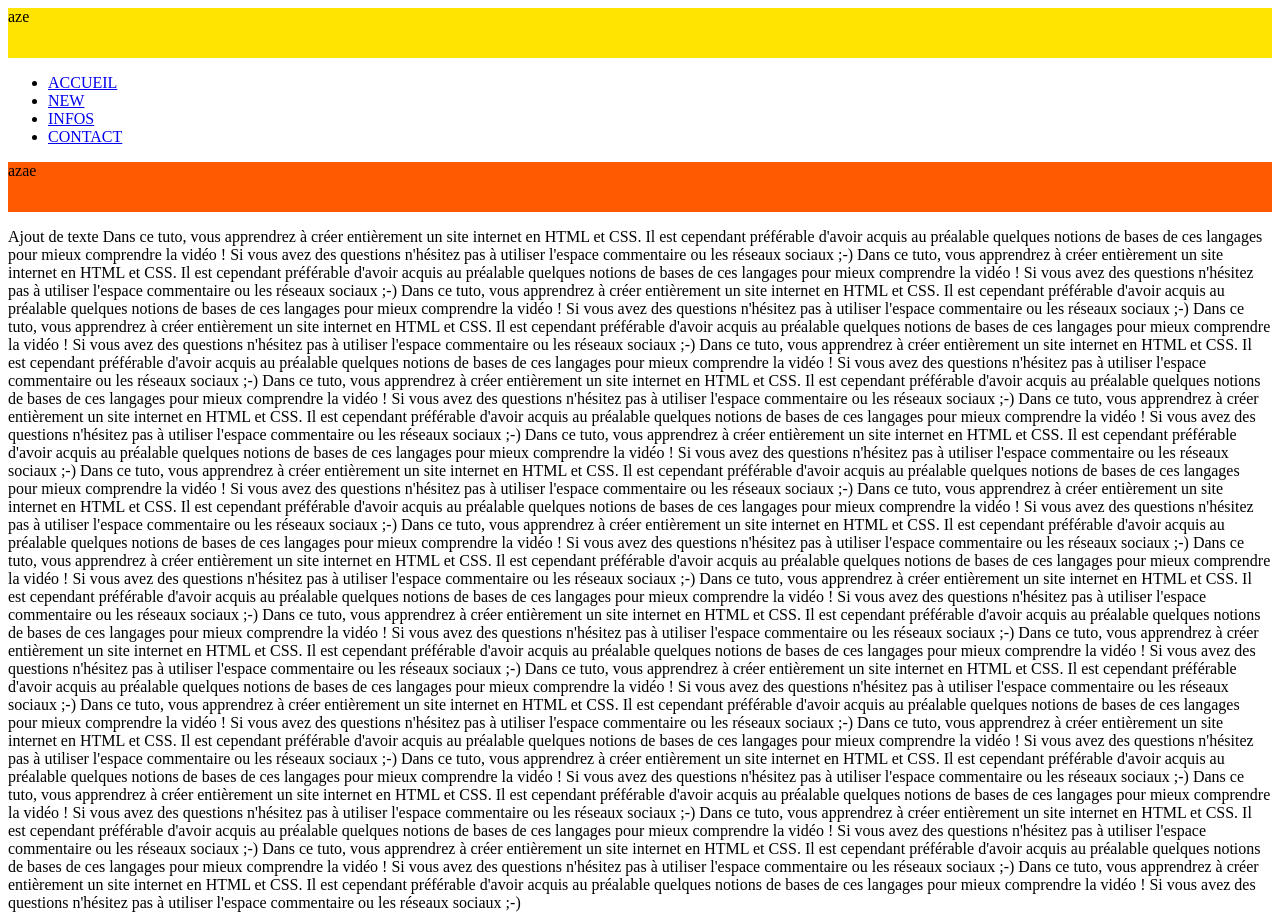
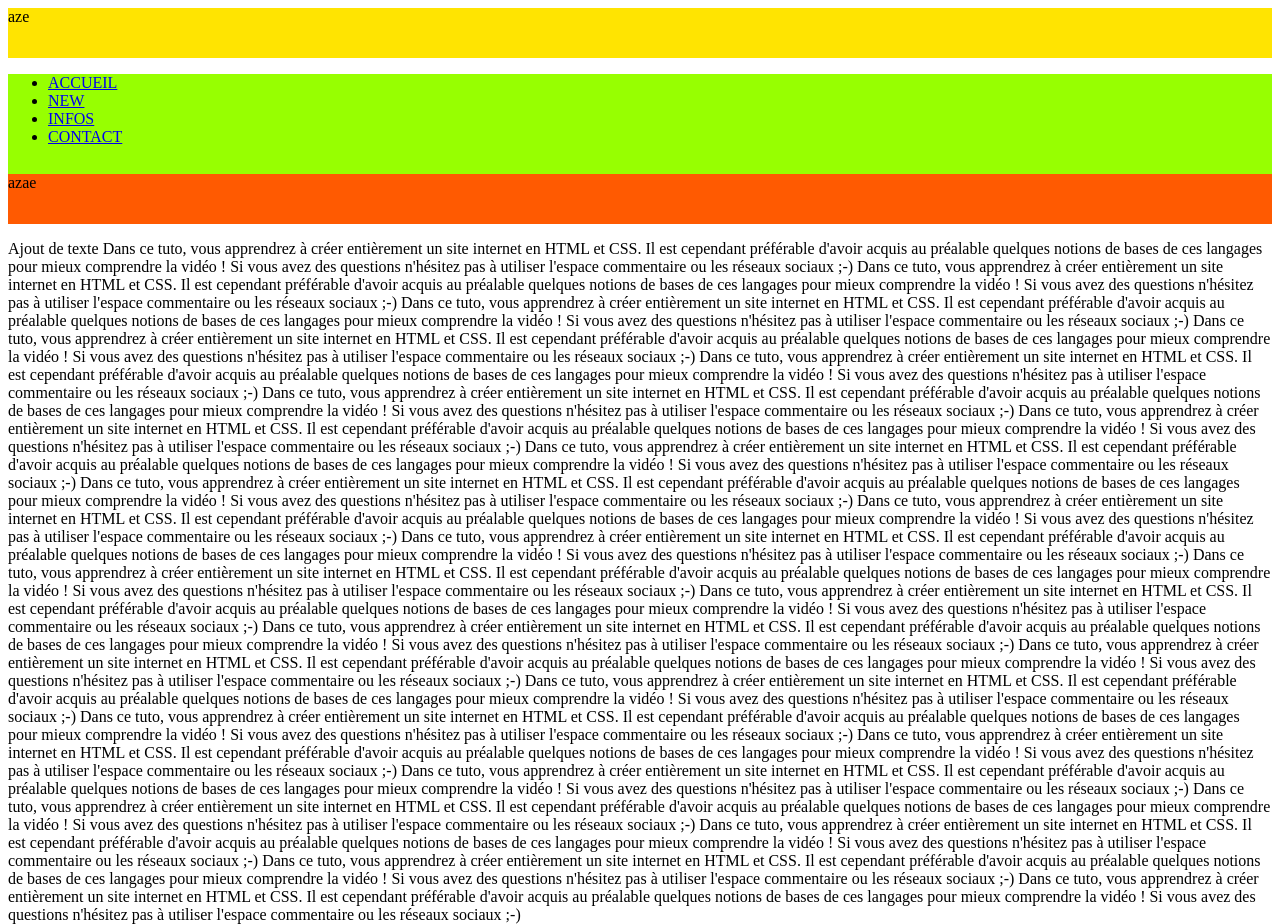
Before and after one commit to cyprien123/cyprienjulien, a plain HTML site: page index.html in a window 1280 px wide. Shown: the top 924 px of the page. Drawn offline with Linux system fonts and the light colour scheme.

Commit message:
couleur du menu

```diff
--- a/style/style.css
+++ b/style/style.css
@@ -8,7 +8,12 @@ body{
 	height: 50px;
 	width: 100%;
 }
-
+#menu{
+	width: 100%;
+	height: 100px;
+	position: relative;
+	background-color: 97FF01;
+}
 #banner2 {
 	display: block;
 	background-color: #FF5A01;
```
